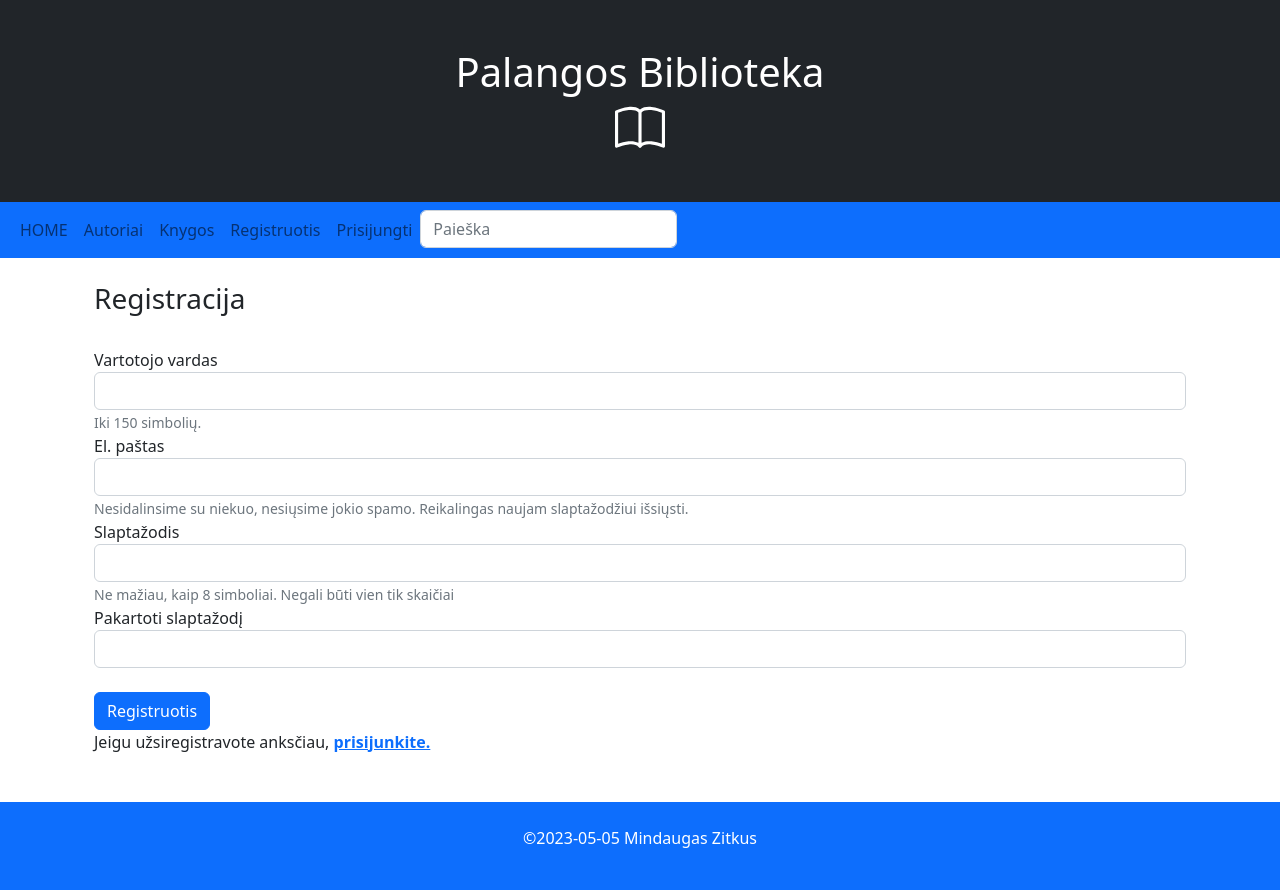
After one commit to MindaugasZitkus/pythonProject_Django_Library, a Django app: page /library/register/ in a window 1280 px wide. The commit adds this page. Run offline with Django 4.2, Linux system fonts and the light colour scheme.

Commit message:
42 Paskaita Django FORMOS  + sukureme nauja registracijos forma meniu punkte ir html

```diff
--- a/mysite/library/templates/base.html
+++ b/mysite/library/templates/base.html
@@ -48,8 +48,8 @@ Pagrindinis html sablonas, sukurtas Bootstrap5 ir tarpais idetas jinja kodas
             <li class="nav-item"><a class="nav-link" href="{% url 'my_books' %}">Mano knygos</a></li>
             <li class="nav-item"><a class="nav-link" href="{% url 'logout' %}?next=/library">Atsijungti</a></li>
             {% else %}
+            <li class="nav-item"><a class="nav-link" href="{% url 'register' %}">Registruotis</a></li>
             <li class="nav-item"><a class="nav-link" href="{% url 'login' %}?next={{request.path}}">Prisijungti</a></li>
-            <li class="nav-item"><a class="nav-link" href="#">Registruotis</a></li>
             {% endif %}
             <li>
                 <form action="{% url 'search' %}" method="get" class="form-inline my-2 my-md-0">
--- /dev/null
+++ b/mysite/library/templates/registration/register.html
@@ -0,0 +1,38 @@
+{% extends "base.html" %}
+
+{% block "title" %}Registracija{% endblock%}
+
+{% block "content" %}
+
+    <div class="container register">
+        <h3>Registracija</h3><br/>
+        <form method="post">
+            {% csrf_token %}
+            <div class="form-group">
+                <label for="username">Vartotojo vardas</label>
+                <input name="username" type="text" class="form-control" id="username" aria-describedby="usernameHelp">
+                <small id="usernameHelp" class="form-text text-muted">Iki 150 simbolių.</small>
+            </div>
+            <div class="form-group">
+                <label for="exampleInputEmail1">El. paštas</label>
+                <input name="email" type="email" class="form-control" id="exampleInputEmail1" aria-describedby="emailHelp">
+                <small id="emailHelp" class="form-text text-muted">Nesidalinsime su niekuo, nesiųsime jokio spamo.
+                    Reikalingas naujam slaptažodžiui išsiųsti. </small>
+            </div>
+            <div class="form-group">
+                <label for="password">Slaptažodis</label>
+                <input name="password" type="password" class="form-control" id="password" aria-describedby="pwdHelp">
+                <small id="pwdHelp" class="form-text text-muted">Ne mažiau, kaip 8 simboliai. Negali būti vien tik
+                    skaičiai</small>
+            </div>
+            <div class="form-group">
+                <label for="password2">Pakartoti slaptažodį</label>
+                <input name="password2" type="password" class="form-control" id="password2" aria-describedby="pwd2Help">
+            </div>
+            <br>
+            <button type="submit" class="btn btn-primary register-button">Registruotis</button>
+        </form>
+        <p>Jeigu užsiregistravote anksčiau, <a href="{% url 'login' %}"><strong>prisijunkite.</strong></a></p>
+    </div>
+
+{% endblock %}
--- a/mysite/library/urls.py
+++ b/mysite/library/urls.py
@@ -10,4 +10,5 @@ urlpatterns = [
     path("books/<int:pk>", views.BookDetailView.as_view(), name='book'),
     path('search/',views.search, name="search"),
     path('my_books/', views.MyBookInstanceListView.as_view(), name='my_books'),
+    path('register/', views.register, name='register'),
 ]
--- a/mysite/library/views.py
+++ b/mysite/library/views.py
@@ -5,6 +5,10 @@ from django.views import generic
 from django.core.paginator import Paginator
 from django.db.models import Q
 from django.contrib.auth.mixins import LoginRequiredMixin
+from django.shortcuts import redirect
+from django.contrib.auth.forms import User
+from django.views.decorators.csrf import csrf_protect
+from django.contrib import messages
 
 
 # Create your views here.
@@ -38,6 +42,7 @@ def authors(request):
     }
     return render(request, "authors.html", context=context)
 
+
 def search(request):
     query = request.GET.get('query')
     search_results = Book.objects.filter(
@@ -48,11 +53,10 @@ def search(request):
     )
 
     context = {
-        'books':search_results,
+        'books': search_results,
         'query': query
     }
-    return render(request,'search.html', context=context)
-
+    return render(request, 'search.html', context=context)
 
 
 def author(request, author_id):
@@ -69,10 +73,12 @@ class BookListView(generic.ListView):
     template_name = "books.html"
     paginate_by = 3
 
+
 class BookDetailView(generic.DetailView):
     model = Book
     context_object_name = "book"
     template_name = "book.html"
+
 
 class MyBookInstanceListView(LoginRequiredMixin, generic.ListView):
     model = BookInstance
@@ -81,3 +87,33 @@ class MyBookInstanceListView(LoginRequiredMixin, generic.ListView):
 
     def get_queryset(self):
         return BookInstance.objects.filter(reader=self.request.user)
+
+
+@csrf_protect
+def register(request):
+    if request.method == "POST":
+        # pasiimame reikšmes iš registracijos formos
+        username = request.POST['username']
+        email = request.POST['email']
+        password = request.POST['password']
+        password2 = request.POST['password2']
+        # tikriname, ar sutampa slaptažodžiai
+        if password == password2:
+            # tikriname, ar neužimtas username
+            if User.objects.filter(username=username).exists():
+                messages.error(request, f'Vartotojo vardas {username} užimtas!')
+                return redirect('register')
+            else:
+                # tikriname, ar nėra tokio pat email
+                if User.objects.filter(email=email).exists():
+                    messages.error(request, f'Vartotojas su el. paštu {email} jau užregistruotas!')
+                    return redirect('register')
+                else:
+                    # jeigu viskas tvarkoje, sukuriame naują vartotoją
+                    User.objects.create_user(username=username, email=email, password=password)
+                    messages.info(request, f'Vartotojas {username} užregistruotas!')
+                    return redirect('login')
+        else:
+            messages.error(request, 'Slaptažodžiai nesutampa!')
+            return redirect('register')
+    return render(request, 'registration/register.html')
```
Also changed, not shown: mysite/db.sqlite3.
